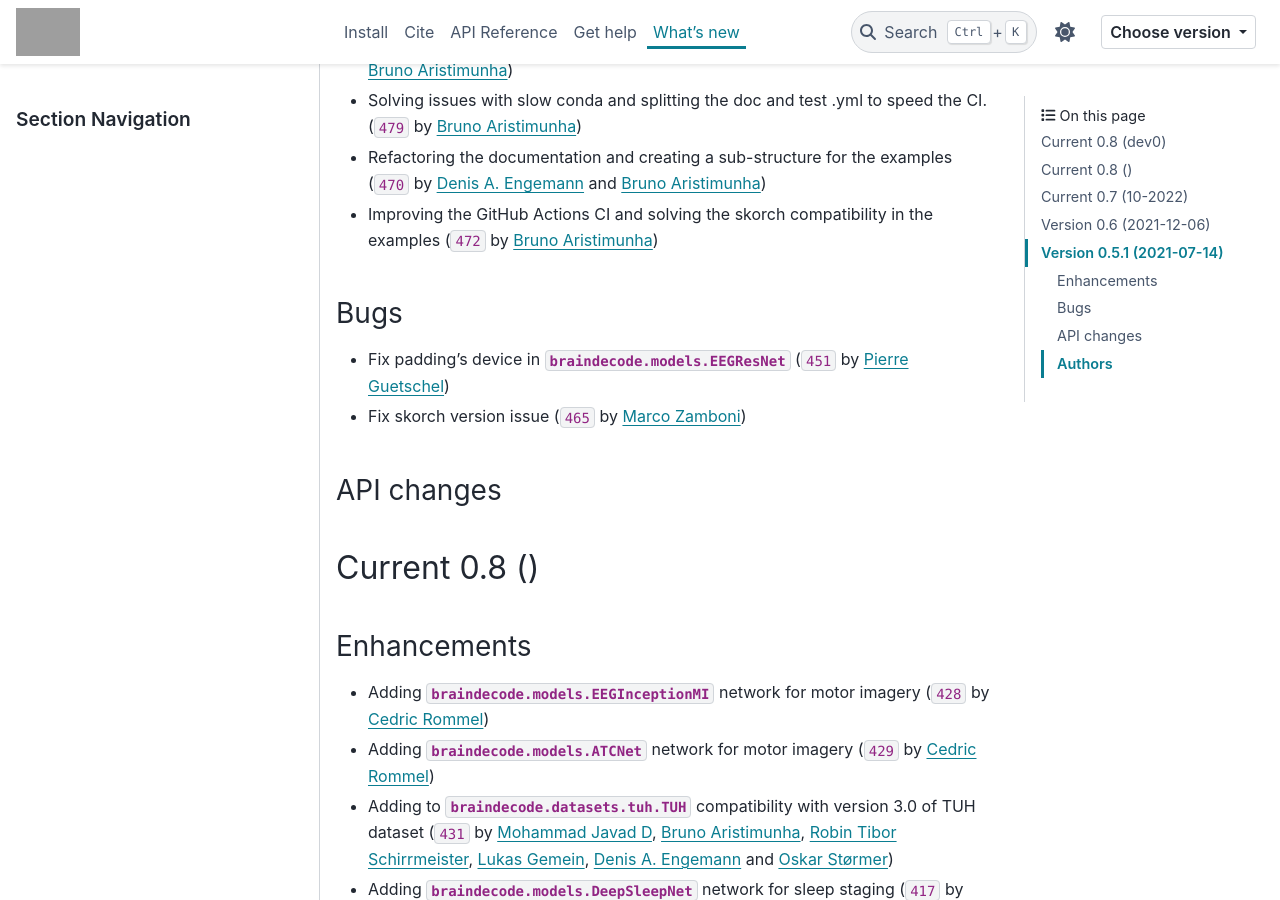
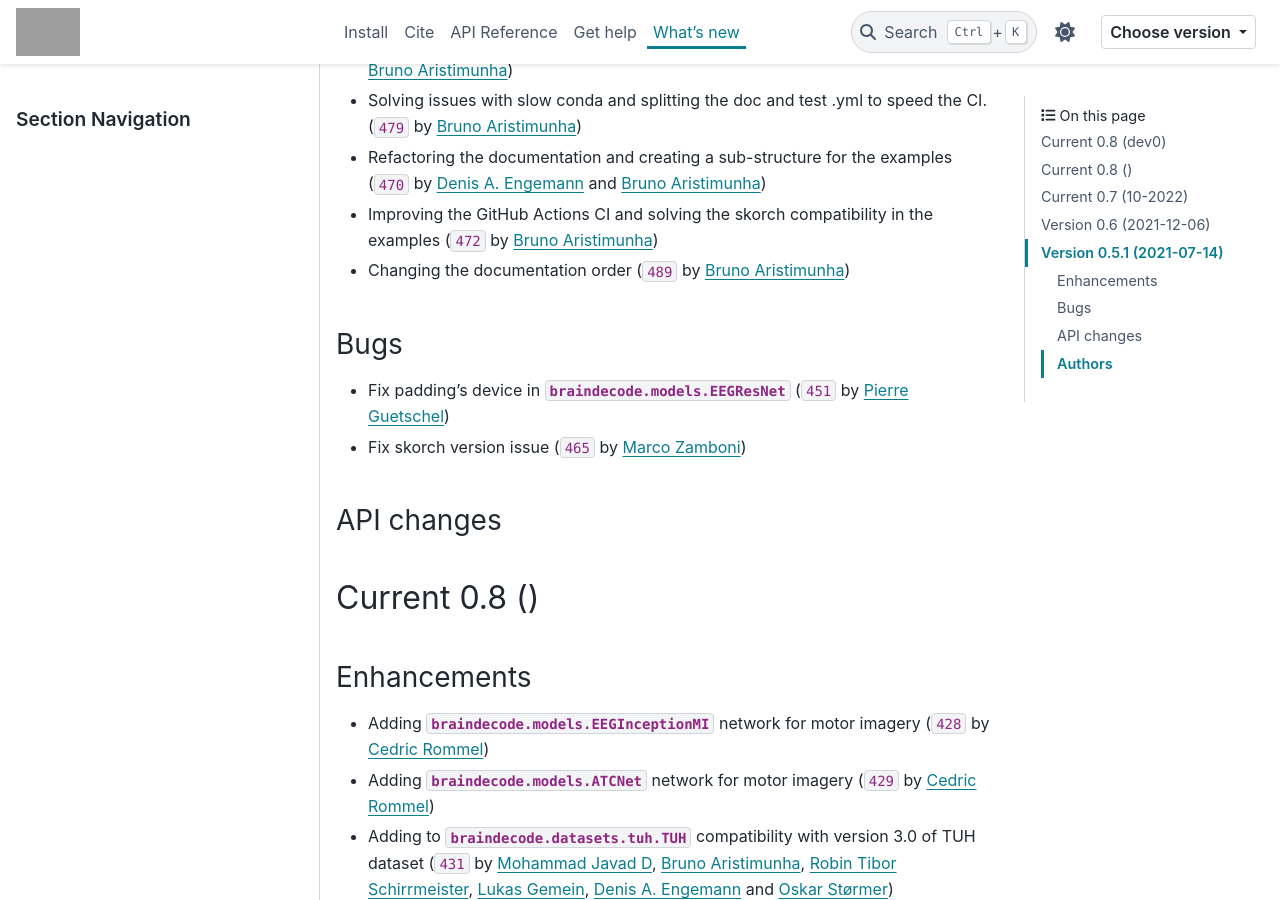
Before and after one commit to braindecode/braindecode, a Sphinx documentation site: the page built from docs/whats_new.rst, in a window 1280 px wide and 900 px high, scrolled down 373 px. Built offline with Sphinx 7.4.7 and the PyData theme 0.15.4, drawn with Linux system fonts in a browser that asks for light colours; pages that are not in the unit, such as notebooks, are missing from menus; comment, search, counter and statistics services are not loaded; cross-references to code outside the pages are shown as plain code; grey boxes are pictures that could not be loaded.

Commit message:
Updating the whats_new file, changing the documentation order

```diff
--- a/docs/whats_new.rst
+++ b/docs/whats_new.rst
@@ -28,6 +28,7 @@ Enhancements
 - Solving issues with slow conda and splitting the doc and test .yml to speed the CI. (:gh:`479` by `Bruno Aristimunha`_)
 - Refactoring the documentation and creating a sub-structure for the examples (:gh:`470` by `Denis A. Engemann`_ and `Bruno Aristimunha`_)
 - Improving the GitHub Actions CI and solving the skorch compatibility in the examples (:gh:`472` by `Bruno Aristimunha`_)
+- Changing the documentation order (:gh:`489` by `Bruno Aristimunha`_)
 
 Bugs
 ~~~~
```
